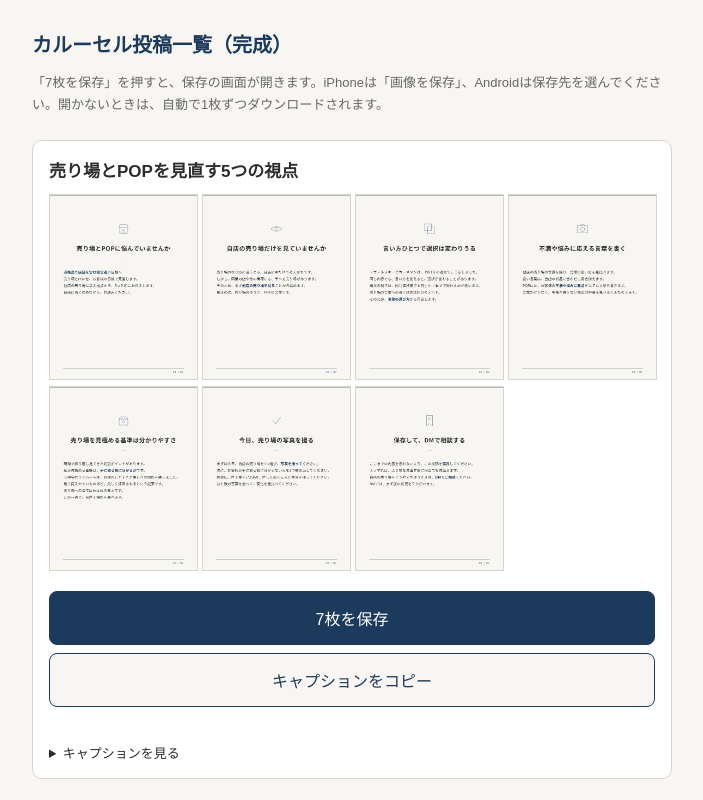
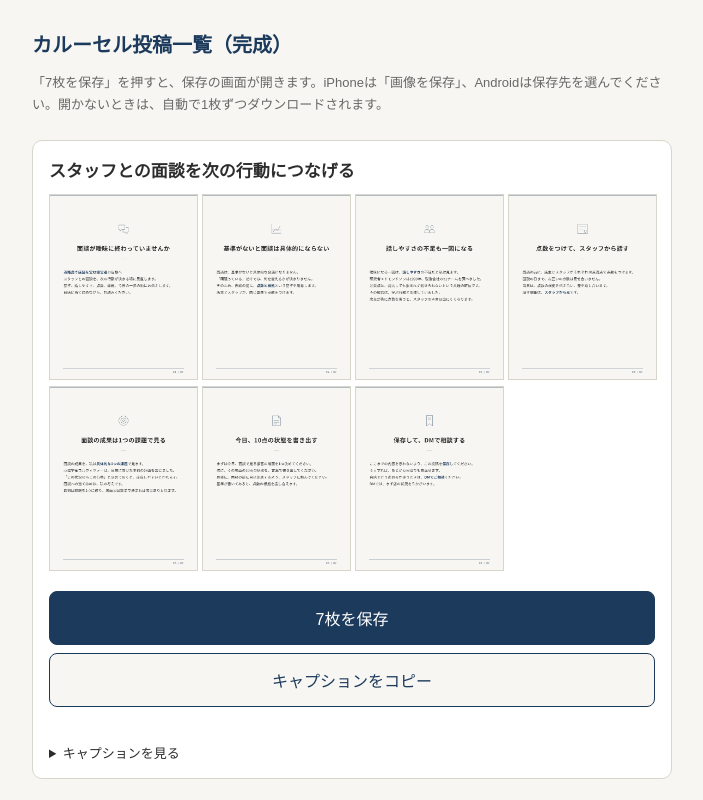
Before and after one commit to souta0011518-cloud/carousel-gallery, a plain HTML site: page index.html in a window 1280 px wide. Shown: the top 800 px of the page, without its empty margins (288-991 px from the left). Drawn offline with Linux system fonts and the light colour scheme.

Commit message:
投稿の一覧を更新（15件）

```diff
--- a/index.html
+++ b/index.html
@@ -25,6 +25,25 @@ pre { white-space: pre-wrap; font: inherit; line-height: 1.7; }
 <main>
 <h1>カルーセル投稿一覧（完成）</h1>
 <p class="note">「7枚を保存」を押すと、保存の画面が開きます。iPhoneは「画像を保存」、Androidは保存先を選んでください。開かないときは、自動で1枚ずつダウンロードされます。</p>
+<article data-title="スタッフとの面談を次の行動につなげる" data-files="outputs/スタッフとの面談を次の行動につなげる/01.png|outputs/スタッフとの面談を次の行動につなげる/02.png|outputs/スタッフとの面談を次の行動につなげる/03.png|outputs/スタッフとの面談を次の行動につなげる/04.png|outputs/スタッフとの面談を次の行動につなげる/05.png|outputs/スタッフとの面談を次の行動につなげる/06.png|outputs/スタッフとの面談を次の行動につなげる/07.png">
+<h2>スタッフとの面談を次の行動につなげる</h2>
+<div class="thumbs"><img src="outputs/スタッフとの面談を次の行動につなげる/01.png" alt="1枚目" loading="lazy"><img src="outputs/スタッフとの面談を次の行動につなげる/02.png" alt="2枚目" loading="lazy"><img src="outputs/スタッフとの面談を次の行動につなげる/03.png" alt="3枚目" loading="lazy"><img src="outputs/スタッフとの面談を次の行動につなげる/04.png" alt="4枚目" loading="lazy"><img src="outputs/スタッフとの面談を次の行動につなげる/05.png" alt="5枚目" loading="lazy"><img src="outputs/スタッフとの面談を次の行動につなげる/06.png" alt="6枚目" loading="lazy"><img src="outputs/スタッフとの面談を次の行動につなげる/07.png" alt="7枚目" loading="lazy"></div>
+<button type="button" onclick="saveAll(this)">7枚を保存</button>
+<button type="button" class="sub" onclick="copyCaption(this)">キャプションをコピー</button>
+<div class="status"></div>
+<details><summary>キャプションを見る</summary><pre>淡路島で店舗を営む方へ。
+スタッフとの面談が、気づけば曖昧に終わっていませんか。次の行動が決まる面談の進め方を、5つの点で紹介します。
+
+1. 基準がないと面談は具体的にならない：点数と根拠という基準を、面談の前に用意します。
+2. 話しやすさの不足も一因になる：面談が曖昧になる一因は、話しやすさの不足だと私は見ます。研究者エドモンドソン（1999年）は、製造会社の51チームの調査で、発言しても拒まれず罰せられないという共通の確信（心理的安全性）が、チームの学ぶ行動と関連することを示しました。
+3. 点数をつけて、スタッフから話す：店主とスタッフがそれぞれ点数をつけ、話す順番はスタッフが先です。
+4. 面談の成果は1つの課題で見る：最初は課題を1つに絞り、場面と回数まで決まれば成果ありと見ます。心理学者ゴルヴィツァーは、「この状況ならこの行動」と前もって決める計画（実行意図）が、目標達成を助けると論じました。面談への当てはめは私の考えです。
+5. 今日、10点の状態を書き出す：面談で見る場面を1つ決め、その10点の状態を言葉にします。
+
+保存して見返してください。自店でどう進めるかに迷うときは、DMでご相談ください。
+
+#淡路島 #店舗経営 #スタッフ育成 #1on1 #面談 #小規模店舗</pre></details>
+</article>
 <article data-title="売り場とPOPを見直す5つの視点" data-files="outputs/売り場とPOPを見直す5つの視点/01.png|outputs/売り場とPOPを見直す5つの視点/02.png|outputs/売り場とPOPを見直す5つの視点/03.png|outputs/売り場とPOPを見直す5つの視点/04.png|outputs/売り場とPOPを見直す5つの視点/05.png|outputs/売り場とPOPを見直す5つの視点/06.png|outputs/売り場とPOPを見直す5つの視点/07.png">
 <h2>売り場とPOPを見直す5つの視点</h2>
 <div class="thumbs"><img src="outputs/売り場とPOPを見直す5つの視点/01.png" alt="1枚目" loading="lazy"><img src="outputs/売り場とPOPを見直す5つの視点/02.png" alt="2枚目" loading="lazy"><img src="outputs/売り場とPOPを見直す5つの視点/03.png" alt="3枚目" loading="lazy"><img src="outputs/売り場とPOPを見直す5つの視点/04.png" alt="4枚目" loading="lazy"><img src="outputs/売り場とPOPを見直す5つの視点/05.png" alt="5枚目" loading="lazy"><img src="outputs/売り場とPOPを見直す5つの視点/06.png" alt="6枚目" loading="lazy"><img src="outputs/売り場とPOPを見直す5つの視点/07.png" alt="7枚目" loading="lazy"></div>
```
Also changed, not shown: outputs/スタッフとの面談を次の行動につなげる/01.png (added), outputs/スタッフとの面談を次の行動につなげる/02.png (added), outputs/スタッフとの面談を次の行動につなげる/03.png (added), outputs/スタッフとの面談を次の行動につなげる/04.png (added), outputs/スタッフとの面談を次の行動につなげる/05.png (added), outputs/スタッフとの面談を次の行動につなげる/06.png (added), outputs/スタッフとの面談を次の行動につなげる/07.png (added), outputs/スタッフとの面談を次の行動につなげる/キャプション.txt (added).
